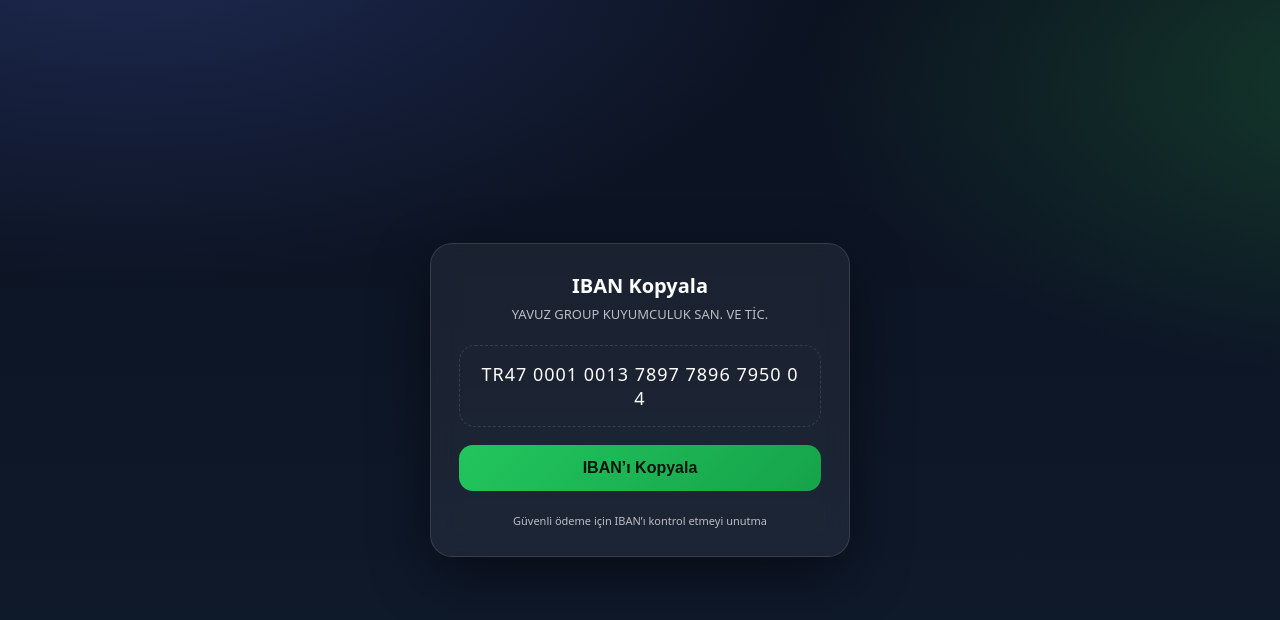
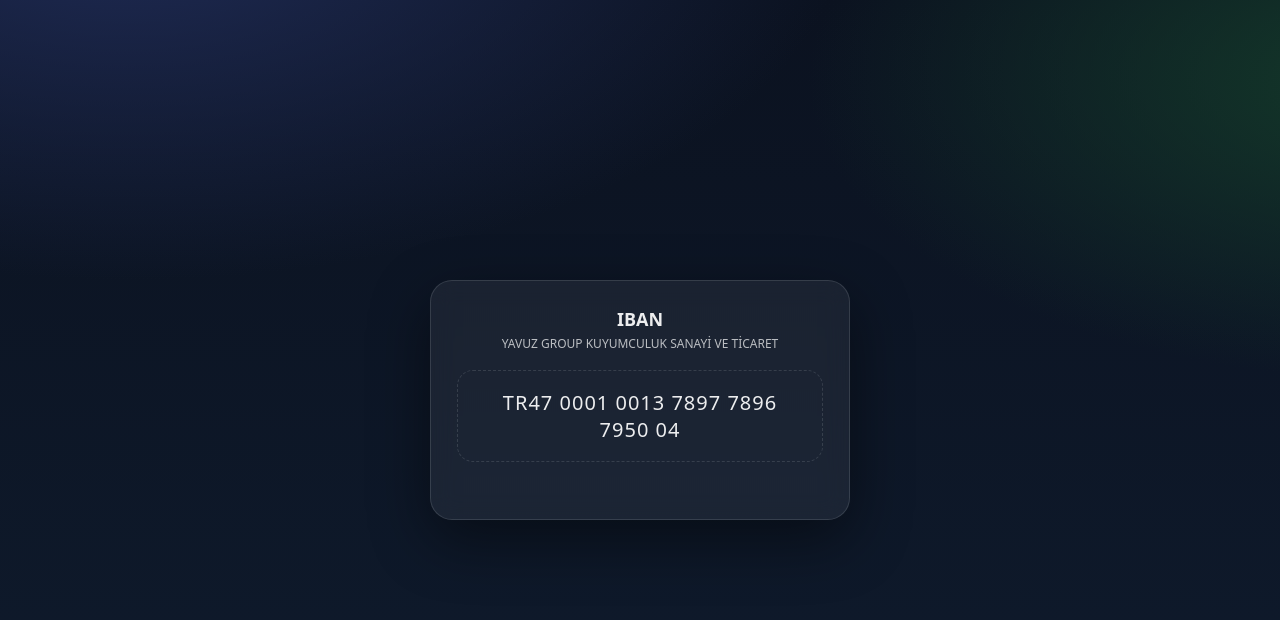
Before and after one commit to komutuv/yavuzkuyumculuk, a plain HTML site: page index.html in a window 1280 px wide. Drawn offline with Linux system fonts and the light colour scheme.

Commit message:
Update index.html

```diff
--- a/index.html
+++ b/index.html
@@ -3,7 +3,7 @@
 <head>
 <meta charset="utf-8">
 <meta name="viewport" content="width=device-width, initial-scale=1">
-<title>IBAN Kopyala</title>
+<title>IBAN</title>
 
 <style>
 :root{
@@ -11,21 +11,17 @@
   --bg2:#0f1b2d;
   --card:rgba(255,255,255,.06);
   --stroke:rgba(255,255,255,.12);
-  --text:#ffffff;
+  --text:rgba(255,255,255,.92);
   --muted:rgba(255,255,255,.7);
-  --accent:#22c55e;
+  --shadow:0 20px 60px rgba(0,0,0,.45);
   --radius:22px;
-  --shadow:0 20px 60px rgba(0,0,0,.45);
 }
-
 *{box-sizing:border-box}
-
 body{
   margin:0;
   min-height:100vh;
-  display:flex;
-  align-items:center;
-  justify-content:center;
+  display:grid;
+  place-items:center;
   font-family:system-ui,-apple-system,Segoe UI,Roboto,Arial;
   background:
     radial-gradient(1200px 600px at 10% -10%, #1f2b55 0%, transparent 60%),
@@ -33,7 +29,6 @@
     linear-gradient(180deg,var(--bg1),var(--bg2));
   color:var(--text);
 }
-
 .card{
   width:100%;
   max-width:420px;
@@ -41,95 +36,62 @@
   border:1px solid var(--stroke);
   border-radius:var(--radius);
   box-shadow:var(--shadow);
-  padding:28px;
+  padding:26px;
   backdrop-filter:blur(12px);
+  text-align:center;
 }
-
 .title{
+  font-size:18px;
+  font-weight:600;
+  margin-bottom:4px;
+}
+.sub{
+  font-size:12px;
+  color:var(--muted);
+  margin-bottom:18px;
+}
+.iban{
   font-size:20px;
-  font-weight:600;
-  text-align:center;
-  margin-bottom:6px;
+  letter-spacing:1px;
+  padding:18px;
+  border-radius:16px;
+  border:1px dashed var(--stroke);
+  cursor:pointer;
+  user-select:none;
 }
-
-.subtitle{
-  font-size:13px;
-  text-align:center;
-  color:var(--muted);
-  margin-bottom:22px;
-}
-
-.iban-box{
-  border:1px dashed var(--stroke);
-  border-radius:16px;
-  padding:16px;
-  text-align:center;
-  font-size:18px;
-  letter-spacing:1px;
-  margin-bottom:18px;
-  word-break:break-all;
-}
-
-button{
-  width:100%;
-  border:none;
-  border-radius:14px;
-  padding:14px;
-  font-size:16px;
-  font-weight:600;
-  background:linear-gradient(135deg,#22c55e,#16a34a);
-  color:#04140b;
-  cursor:pointer;
-}
-
-button:active{
+.iban:active{
   transform:scale(.98);
 }
-
 .toast{
   margin-top:14px;
-  font-size:13px;
-  text-align:center;
-  color:var(--accent);
-  display:none;
+  font-size:12px;
+  color:#7cf7b2;
+  opacity:0;
+  transition:.3s;
 }
-
-.footer{
-  margin-top:22px;
-  font-size:11px;
-  text-align:center;
-  color:var(--muted);
-}
+.toast.show{opacity:1}
 </style>
 </head>
 
 <body>
 
 <div class="card">
-  <div class="title">IBAN Kopyala</div>
-  <div class="subtitle">YAVUZ GROUP KUYUMCULUK SAN. VE TİC.</div>
+  <div class="title">IBAN</div>
+  <div class="sub">YAVUZ GROUP KUYUMCULUK SANAYİ VE TİCARET</div>
 
-  <div class="iban-box" id="ibanText">
+  <div class="iban" onclick="copyIBAN()">
     TR47 0001 0013 7897 7896 7950 04
   </div>
 
-  <button onclick="copyIBAN()">IBAN’ı Kopyala</button>
-
-  <div class="toast" id="toast">IBAN kopyalandı ✅</div>
-
-  <div class="footer">
-    Güvenli ödeme için IBAN’ı kontrol etmeyi unutma
-  </div>
+  <div class="toast" id="toast">Kopyalandı ✅</div>
 </div>
 
 <script>
 function copyIBAN(){
-  const rawIBAN = "TR470001001378977896795004";
-  navigator.clipboard.writeText(rawIBAN).then(()=>{
-    const toast = document.getElementById("toast");
-    toast.style.display = "block";
-    setTimeout(()=> toast.style.display="none",2000);
-  });
+  navigator.clipboard.writeText("TR470001001378977896795004");
+  const t=document.getElementById("toast");
+  t.classList.add("show");
+  setTimeout(()=>t.classList.remove("show"),1800);
 }
 </script>
 
```
